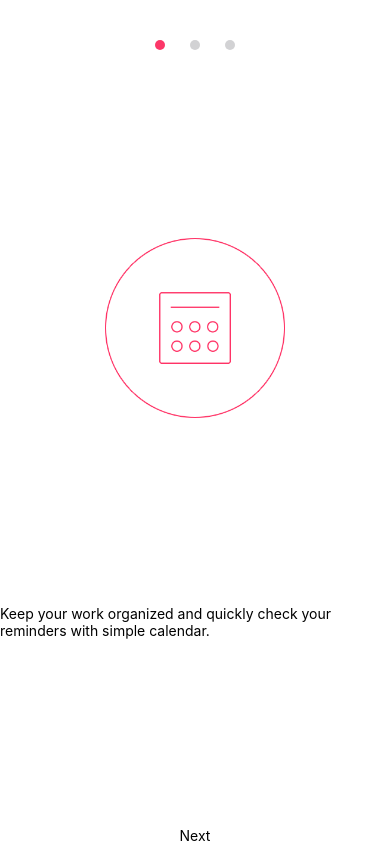
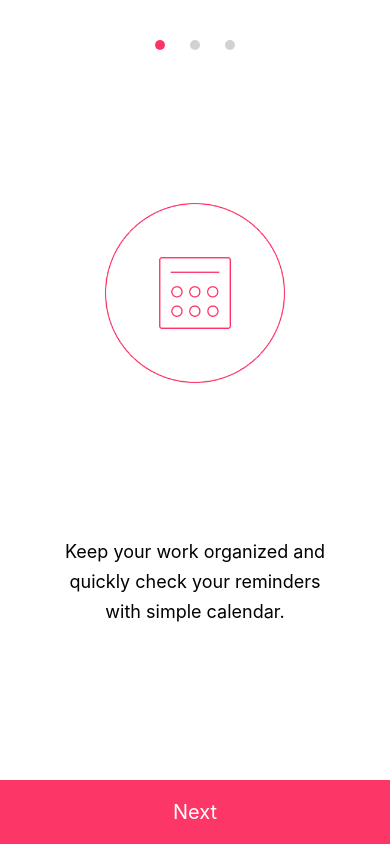
Before and after one commit to 4Thought-Studios/styling-react-native-components-blog, a React Native app: screen / in a window 390 px wide. Built offline with nearby package versions, Linux system fonts and the light colour scheme.

Commit message:
Button style

```diff
--- a/App.js
+++ b/App.js
@@ -1,10 +1,21 @@
 import React from 'react';
-import { StyleSheet, Text, View, Image } from 'react-native';
+import { StyleSheet, Text, View, Image, TouchableOpacity } from 'react-native';
 
 const Dot = (props) => {
   let currentStyle = props.active ? styles.dotActive : styles.dotInactive;
   return (
     <View style={[styles.dot, currentStyle]}></View>
+  );
+};
+
+const NextButton = (props) => {
+  return (
+    <TouchableOpacity
+      style={styles.nextButton}
+      onPress={props.onPress}
+    >
+      <Text style={styles.nextButtonText}>Next</Text>
+    </TouchableOpacity>
   );
 };
 
@@ -18,8 +29,10 @@ export default class App extends React.Component {
           <Dot/>
         </View>
         <Image style={styles.calendarImage} source={require('./assets/Calendar.png')} />
-        <Text>Keep your work organized and quickly check your reminders with simple calendar.</Text>
-        <Text>Next</Text>
+        <Text style={styles.text}>Keep your work organized and quickly check your reminders with simple calendar.</Text>
+        <NextButton
+          onPress={() => console.log('Next Button Pressed!')}
+        />
       </View>
     );
   }
@@ -53,5 +66,24 @@ const styles = StyleSheet.create({
   calendarImage: {
     width: 180,
     height: 180
+  },
+  text: {
+    textAlign: 'center',
+    paddingLeft: 60,
+    paddingRight: 60,
+    fontSize: 18,
+    lineHeight: 30,
+  },
+  nextButton: {
+    width: '100%',
+    backgroundColor: '#FC3768',
+    paddingTop: 20,
+    paddingBottom: 20,
+    justifyContent: 'center',
+    alignItems: 'center',
+  },
+  nextButtonText: {
+    fontSize: 20,
+    color: 'white',
   }
 });
```
